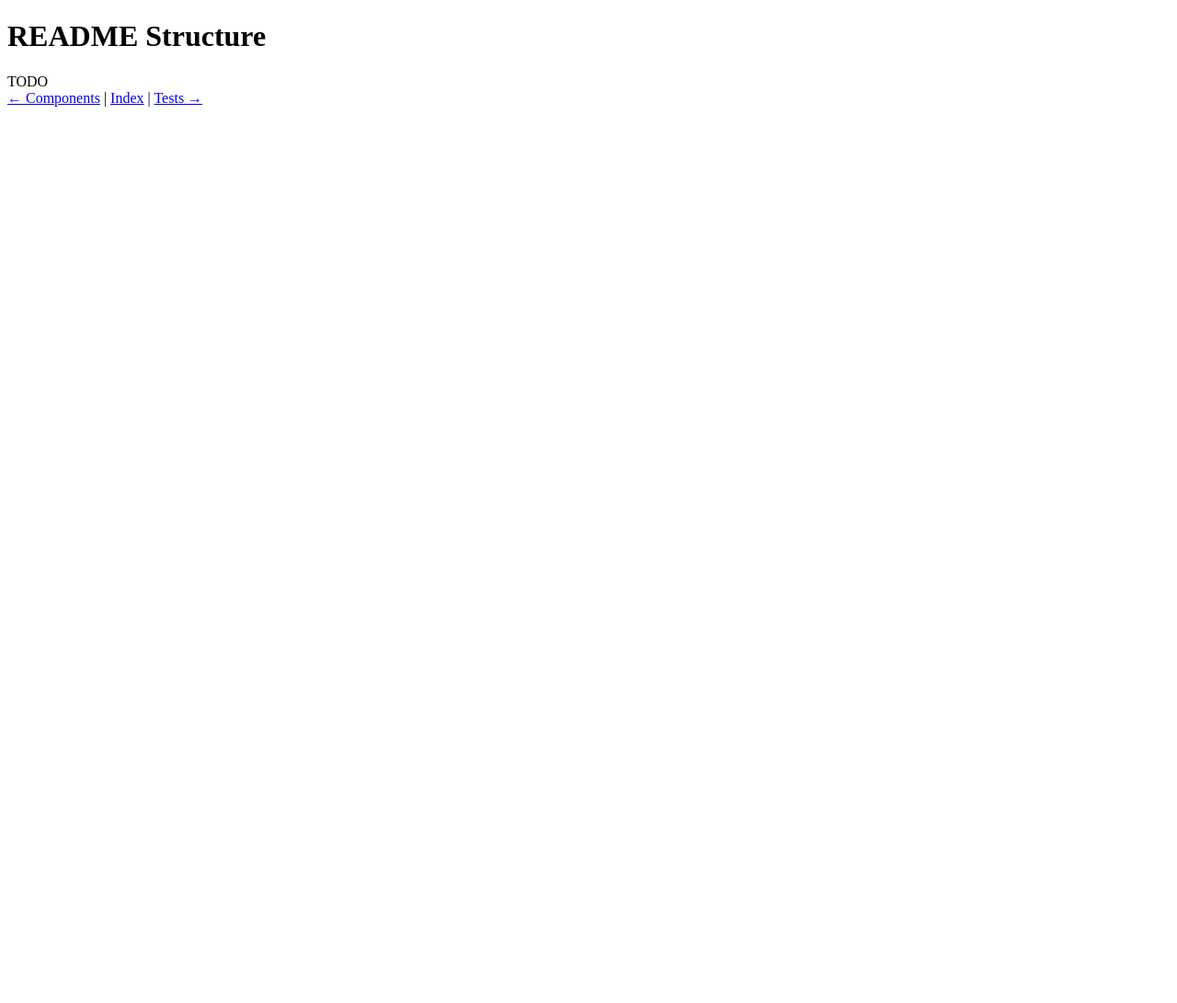
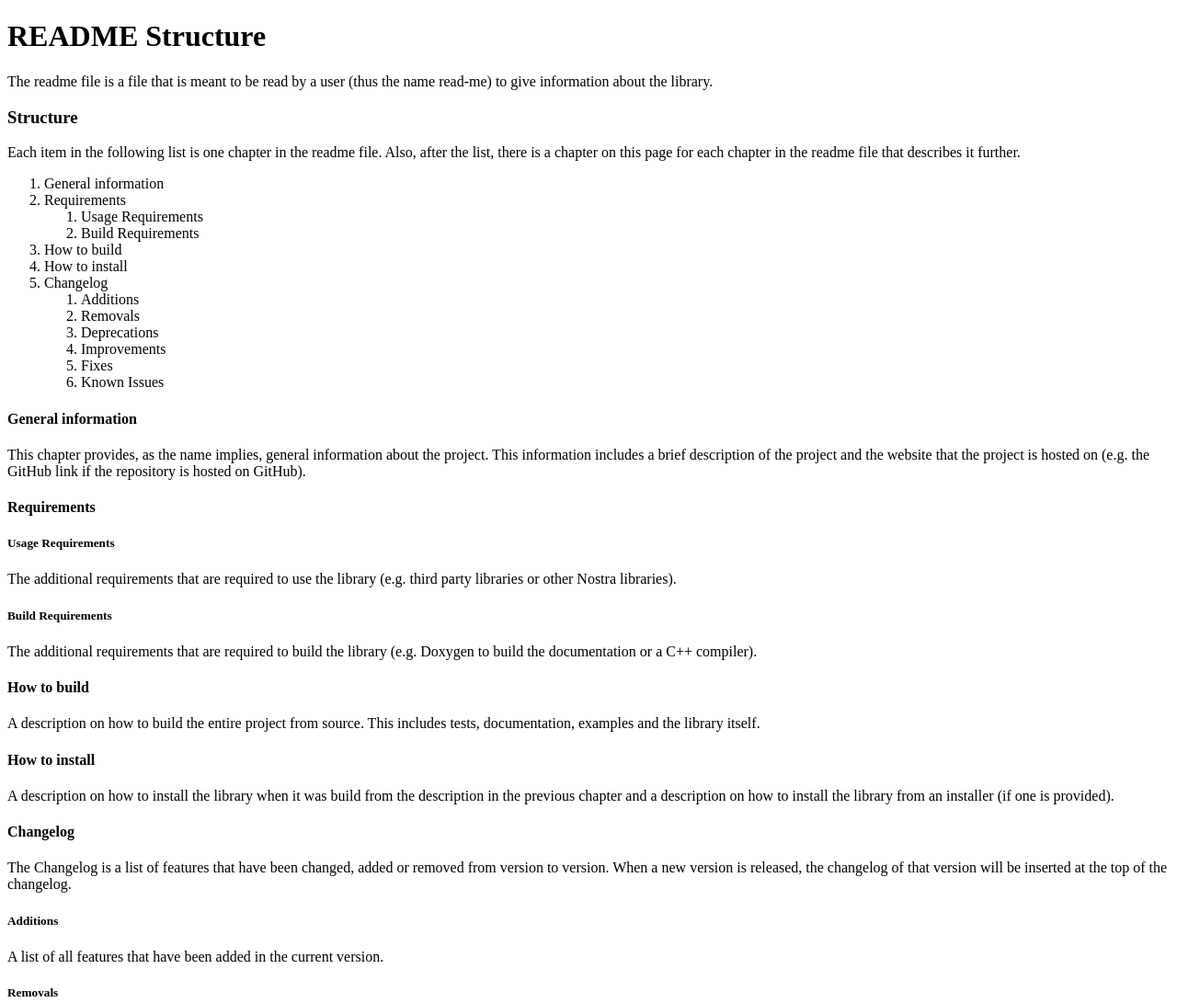
Before and after one commit to NostraTeam/NostraTeam.github.io, a plain HTML site: page src/readme_structure.html in a window 1280 px wide. Shown: the top 1091 px of the page at 92% size. Before the commit the page ends 800 px from the top, so only its background shows below. Drawn offline with Linux system fonts and the light colour scheme.

Commit message:
Added the page for the readme structure.

```diff
--- a/src/readme_structure.html
+++ b/src/readme_structure.html
@@ -8,7 +8,84 @@
 
 <body>
     <h1>README Structure</h1>
-    TODO
+    <p>
+        The readme file is a file that is meant to be read by a user (thus the name read-me) to give information about
+        the library.
+    </p>
+
+    <h3>Structure</h3>
+    <p>
+        Each item in the following list is one chapter in the readme file. Also, after the list, there is a chapter on
+        this page for each chapter in the readme file that describes it further.
+    </p>
+
+    <ol>
+        <li>General information</li>
+        <li>
+            Requirements
+            <ol>
+                <li>Usage Requirements</li>
+                <li>Build Requirements</li>
+            </ol>
+        </li>
+        <li>How to build</li>
+        <li>How to install</li>
+        <li>
+            Changelog
+            <ol>
+                <li>Additions</li>
+                <li>Removals</li>
+                <li>Deprecations</li>
+                <li>Improvements</li>
+                <li>Fixes</li>
+                <li>Known Issues</li>
+            </ol>
+        </li>
+    </ol>
+
+    <h4>General information</h4>
+    This chapter provides, as the name implies, general information about the project. This information includes a
+    brief description of the project and the website that the project is hosted on (e.g. the GitHub link if the
+    repository is hosted on GitHub).
+
+    <h4>Requirements</h4>
+    <h5>Usage Requirements</h5>
+    The additional requirements that are required to use the library (e.g. third party libraries or other Nostra
+    libraries).
+
+    <h5>Build Requirements</h5>
+    The additional requirements that are required to build the library (e.g. Doxygen to build the documentation or a
+    C++ compiler).
+
+    <h4>How to build</h4>
+    A description on how to build the entire project from source. This includes tests, documentation, examples and the
+    library itself.
+
+    <h4>How to install</h4>
+    A description on how to install the library when it was build from the description in the previous chapter and
+    a description on how to install the library from an installer (if one is provided).
+
+    <h4>Changelog</h4>
+    The Changelog is a list of features that have been changed, added or removed from version to version. When a new
+    version is released, the changelog of that version will be inserted at the top of the changelog.
+
+    <h5>Additions</h5>
+    A list of all features that have been added in the current version.
+
+    <h5>Removals</h5>
+    A list of all features that have been removed in the current version.
+
+    <h5>Deprecations</h5>
+    A list of all features that have been marked as deprecated in the current version.
+
+    <h5>Improvements</h5>
+    A list of all features that have been improved in the current version.
+
+    <h5>Fixes</h5>
+    A list of all bugs that have been fixed in the current version.
+
+    <h5>Known issues</h5>
+    A list of all known bugs that are still in the current version.
 
     <nav>
         <a href="components.html">&larr; Components</a> |
```
